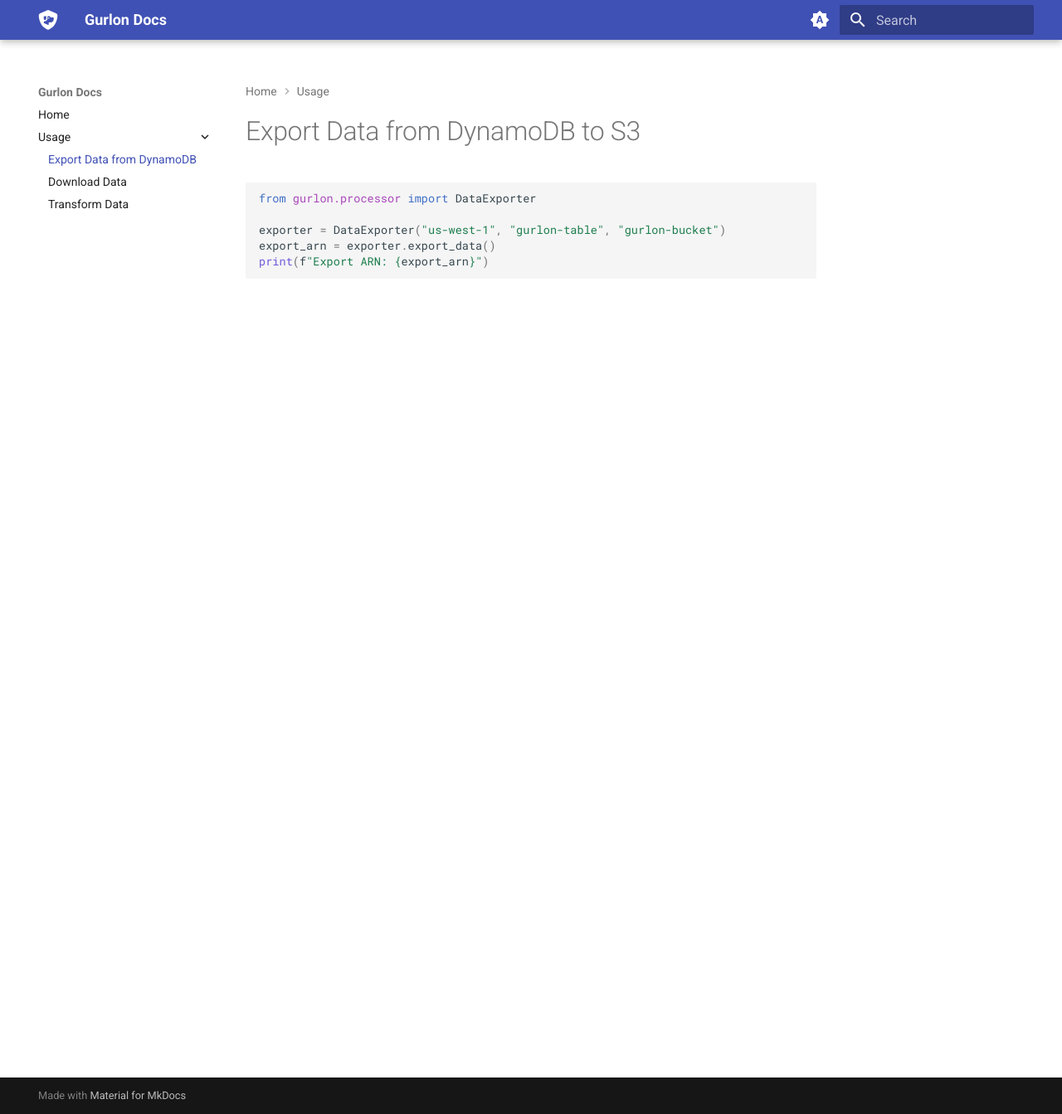
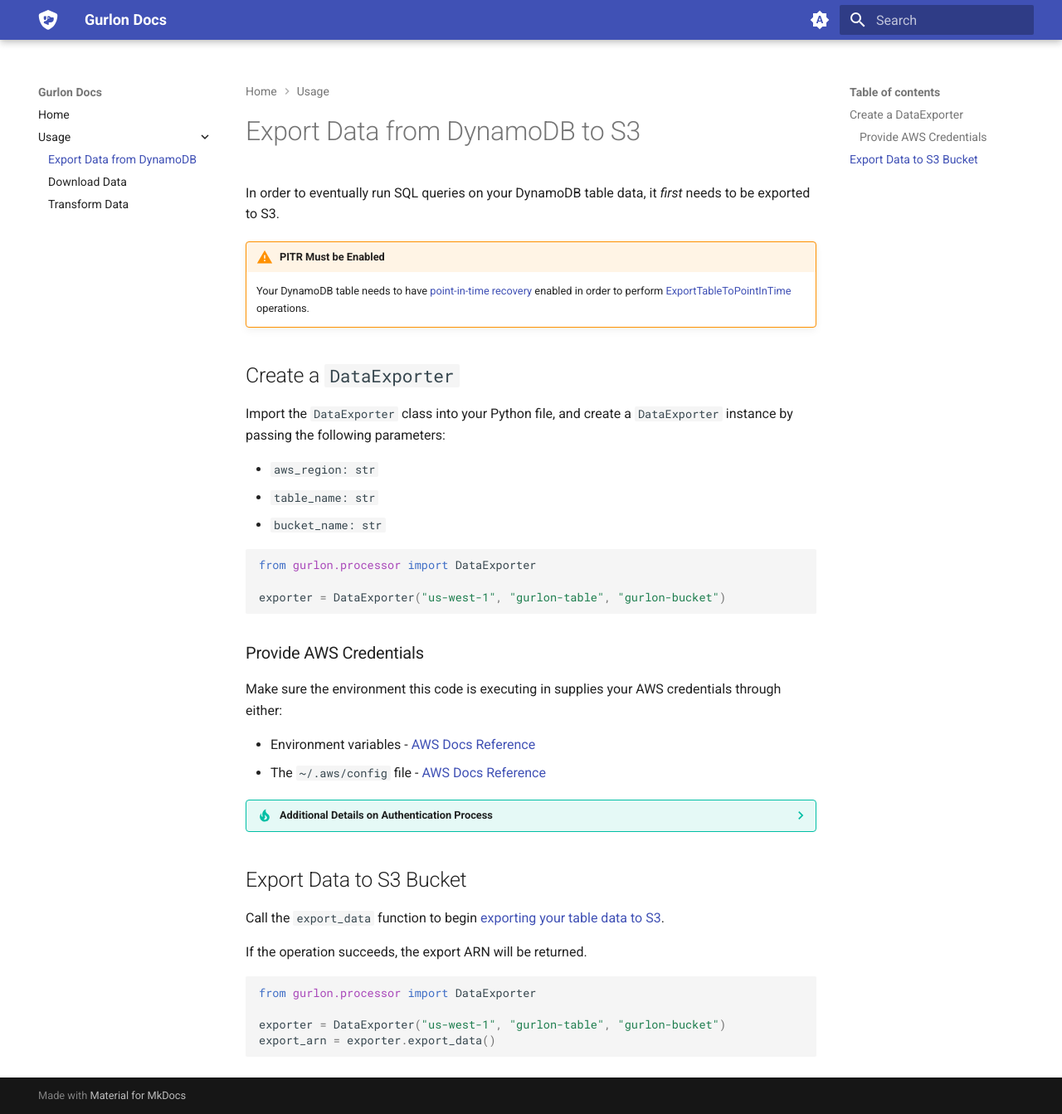
Before and after one commit to fullerzz/gurlon, an MkDocs documentation site: the page built from docs/usage/export.md, in a window 1280 px wide and 1343 px high. Shown: the whole window at 83% size. Built offline with MkDocs 1.6.1 and Material for MkDocs 9.7.7, drawn with Linux system fonts in a browser that asks for light colours.

Commit message:
updated docs

````diff
--- a/docs/usage/export.md
+++ b/docs/usage/export.md
@@ -1,9 +1,44 @@
 # Export Data from DynamoDB to S3
+
+In order to eventually run SQL queries on your DynamoDB table data, it _first_ needs to be exported to S3.
+
+!!! warning "PITR Must be Enabled"
+    Your DynamoDB table needs to have [point-in-time recovery](https://docs.aws.amazon.com/amazondynamodb/latest/developerguide/PointInTimeRecovery_Howitworks.html) enabled in order to perform [ExportTableToPointInTime](https://docs.aws.amazon.com/amazondynamodb/latest/APIReference/API_ExportTableToPointInTime.html) operations.
+
+## Create a `DataExporter`
+
+Import the `DataExporter` class into your Python file, and create a `DataExporter` instance by passing the following parameters:
+
+- `aws_region: str`
+- `table_name: str`
+- `bucket_name: str`
+
+```python
+from gurlon.processor import DataExporter
+
+exporter = DataExporter("us-west-1", "gurlon-table", "gurlon-bucket")
+```
+
+### Provide AWS Credentials
+
+Make sure the environment this code is executing in supplies your AWS credentials through either:
+
+- Environment variables - [AWS Docs Reference](https://docs.aws.amazon.com/sdkref/latest/guide/environment-variables.html)
+- The `~/.aws/config` file - [AWS Docs Reference](https://docs.aws.amazon.com/cli/v1/userguide/cli-configure-files.html)
+
+??? tip "Additional Details on Authentication Process"
+
+    Gurlon uses `boto3` to perform AWS operations, so you can read up more on the underlying authentication process [here](https://boto3.amazonaws.com/v1/documentation/api/1.35.9/guide/configuration.html#guide-configuration).
+
+## Export Data to S3 Bucket
+
+Call the `export_data` function to begin [exporting your table data to S3](https://docs.aws.amazon.com/amazondynamodb/latest/developerguide/S3DataExport.HowItWorks.html).
+
+If the operation succeeds, the export ARN will be returned.
 
 ```python
 from gurlon.processor import DataExporter
 
 exporter = DataExporter("us-west-1", "gurlon-table", "gurlon-bucket")
 export_arn = exporter.export_data()
-print(f"Export ARN: {export_arn}")
 ```
--- a/mkdocs.yml
+++ b/mkdocs.yml
@@ -47,6 +47,7 @@ plugins:
 
 markdown_extensions:
   - pymdownx.superfences
+  - pymdownx.details
   - admonition
   - attr_list
   - md_in_html
````
Also changed, not shown: 1 other file.
